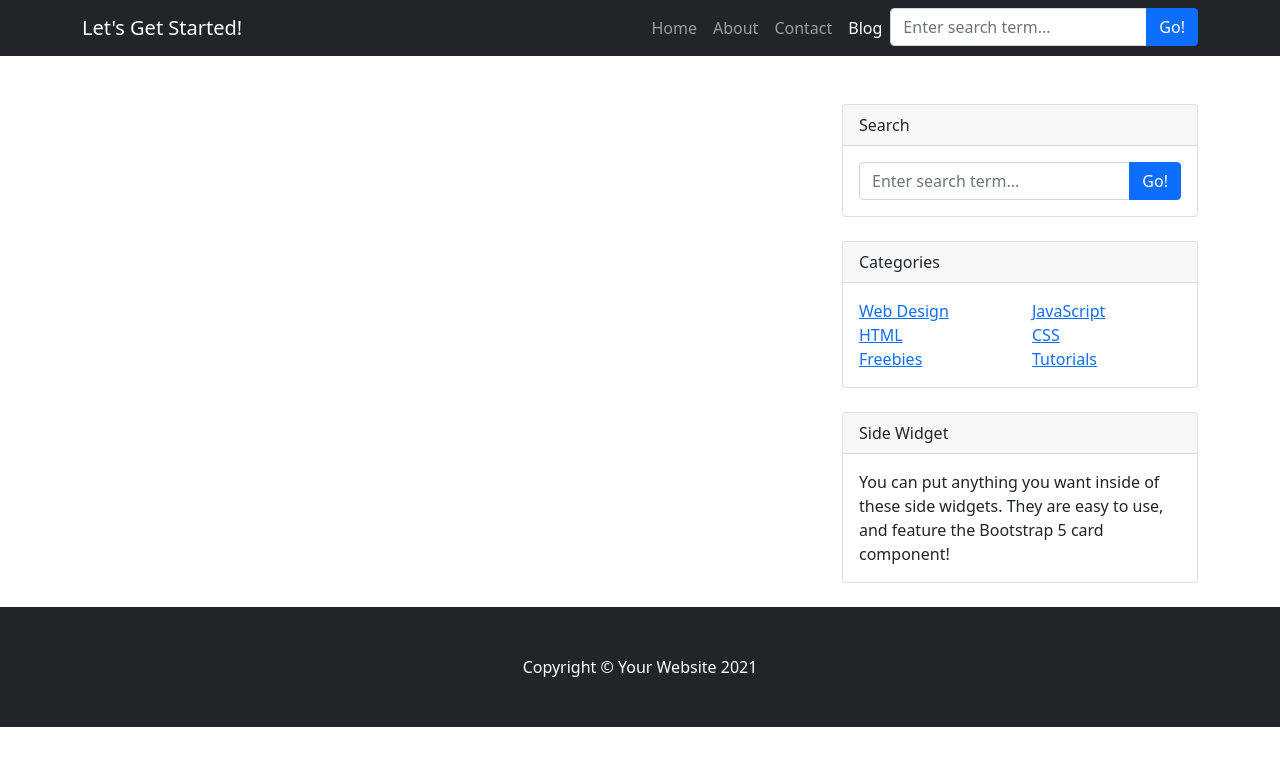
After one commit to Muckesh/DjangoBlog, a Django app: template templates/home.html in a window 1280 px wide. The commit adds this page. Shown: the top 766 px of the page. Run offline with Django 3.2, Linux system fonts and the light colour scheme; the template is opened without the code that fills it, so the values that code supplies are empty; some libraries are stand-ins or nearby versions.

Commit message:
Home Page

```diff
--- a/app/models.py
+++ b/app/models.py
@@ -6,6 +6,7 @@ class BlogPost(models.Model):
     title = models.CharField(max_length=300, null=True, blank=True)
     description = models.TextField(null=True, blank=True)
     author = models.CharField(max_length=200, null=True, blank=True)
+    slug = models.SlugField(max_length=600, null=True, blank=True)
     date = models.DateTimeField(auto_now_add=True)
 
     def __str__(self):
--- a/app/urls.py
+++ b/app/urls.py
@@ -3,5 +3,6 @@ from . import views
 
 urlpatterns = [
     path('', views.Home, name='Home'),
+    path('post/<slug>', views.Post, name='Post'),
 
 ]
--- /dev/null
+++ b/templates/home.html
@@ -0,0 +1,123 @@
+{% load static %}
+<!DOCTYPE html>
+<html lang="en">
+    <head>
+        <meta charset="utf-8" />
+        <meta name="viewport" content="width=device-width, initial-scale=1, shrink-to-fit=no" />
+        <meta name="description" content="" />
+        <meta name="author" content="" />
+        <title>Blog Post - Start Bootstrap Template</title>
+        <!-- Favicon-->
+        <link rel="icon" type="image/x-icon" href="{% static 'assets/favicon.ico' %}" />
+        <!-- Font Awesome Icons -->
+        <link rel="stylesheet" href="https://cdnjs.cloudflare.com/ajax/libs/font-awesome/4.7.0/css/font-awesome.min.css">
+        <!-- Core theme CSS (includes Bootstrap)-->
+        <link href="{% static 'css/styles.css' %}" rel="stylesheet" />
+    </head>
+    <body>
+        <!-- Responsive navbar-->
+        <nav class="navbar navbar-expand-lg navbar-dark bg-dark">
+            <div class="container">
+                <a class="navbar-brand" href="#!">Let's Get Started!</a>
+                <button class="navbar-toggler" type="button" data-bs-toggle="collapse" data-bs-target="#navbarSupportedContent" aria-controls="navbarSupportedContent" aria-expanded="false" aria-label="Toggle navigation"><span class="navbar-toggler-icon"></span></button>
+                <div class="collapse navbar-collapse" id="navbarSupportedContent">
+                    <ul class="navbar-nav ms-auto mb-2 mb-lg-0">
+
+                        <li class="nav-item"><a class="nav-link" href="#">Home</a></li>
+                        <li class="nav-item"><a class="nav-link" href="#!">About</a></li>
+                        <li class="nav-item"><a class="nav-link" href="#!">Contact</a></li>
+                        <li class="nav-item"><a class="nav-link active" aria-current="page" href="#">Blog</a></li>
+                        <li class="nav-item">
+                            <div class="input-group">
+                                <input class="form-control" type="text" placeholder="Enter search term..." aria-label="Enter search term..." aria-describedby="button-search" />
+                                <button class="btn btn-primary" id="button-search" type="button">Go!</button>
+                            </div>
+                        </li>
+                    </ul>
+                </div>
+            </div>
+        </nav>
+        <!-- Page content-->
+        <div class="container mt-5">
+            <div class="row">
+                <div class="col-lg-8">
+                    {% for post in blogs %}
+                    <a href="{% url 'Post' post.slug %}" style="text-decoration: none;">
+                    <div style="background-color: aqua; padding: 20px;margin-bottom: 20px; border-radius: 10px;">
+                        <!-- Post content-->
+                        <article>
+                            <!-- Post header-->
+                            <header class="mb-4">
+                                <!-- Post title-->
+                                <h1 class="fw-bolder mb-1">{{post.title}}</h1>
+                                <!-- Post meta content-->
+                                <div class="text-muted fst-italic mb-2">Posted on {{post.date}} by {{post.author}}</div>
+                                <!-- Post categories-->
+                                <a class="badge bg-secondary text-decoration-none link-light" href="#!">Web Design</a>
+                                <a class="badge bg-secondary text-decoration-none link-light" href="#!">Freebies</a>
+                            </header>
+                            <!-- Preview image figure-->
+                            <figure class="mb-4"><img class="img-fluid rounded" src="https://dummyimage.com/900x400/ced4da/6c757d.jpg" alt="..." /></figure>
+                        </article>
+                        <div style="display: flex; flex-direction: row; justify-content: space-between;">
+                            <i class="fa fa-heart" style="color: red; font-size: 24px;"><br>2,000</i>
+                            <i class="fa fa-comment" style="color: aliceblue; font-size: 24px;">2,000</i>
+                            <i class="fa fa-bookmark" style="color: aliceblue; font-size: 24px;">2,000</i>
+                        </div>
+                    </div>
+                    </a>
+
+                    {% endfor %}
+                </div>
+                <!-- Side widgets-->
+                <div class="col-lg-4">
+                    <!-- Search widget-->
+                    <div class="card mb-4">
+                        <div class="card-header">Search</div>
+                        <div class="card-body">
+                            <div class="input-group">
+                                <input class="form-control" type="text" placeholder="Enter search term..." aria-label="Enter search term..." aria-describedby="button-search" />
+                                <button class="btn btn-primary" id="button-search" type="button">Go!</button>
+                            </div>
+                        </div>
+                    </div>
+                    <!-- Categories widget-->
+                    <div class="card mb-4">
+                        <div class="card-header">Categories</div>
+                        <div class="card-body">
+                            <div class="row">
+                                <div class="col-sm-6">
+                                    <ul class="list-unstyled mb-0">
+                                        <li><a href="#!">Web Design</a></li>
+                                        <li><a href="#!">HTML</a></li>
+                                        <li><a href="#!">Freebies</a></li>
+                                    </ul>
+                                </div>
+                                <div class="col-sm-6">
+                                    <ul class="list-unstyled mb-0">
+                                        <li><a href="#!">JavaScript</a></li>
+                                        <li><a href="#!">CSS</a></li>
+                                        <li><a href="#!">Tutorials</a></li>
+                                    </ul>
+                                </div>
+                            </div>
+                        </div>
+                    </div>
+                    <!-- Side widget-->
+                    <div class="card mb-4">
+                        <div class="card-header">Side Widget</div>
+                        <div class="card-body">You can put anything you want inside of these side widgets. They are easy to use, and feature the Bootstrap 5 card component!</div>
+                    </div>
+                </div>
+            </div>
+        </div>
+        <!-- Footer-->
+        <footer class="py-5 bg-dark">
+            <div class="container"><p class="m-0 text-center text-white">Copyright &copy; Your Website 2021</p></div>
+        </footer>
+        <!-- Bootstrap core JS-->
+        <script src="https://cdn.jsdelivr.net/npm/bootstrap@5.1.3/dist/js/bootstrap.bundle.min.js"></script>
+        <!-- Core theme JS-->
+        <script src="{% static 'js/scripts.js' %}"></script>
+    </body>
+</html>
--- a/templates/index.html
+++ b/templates/index.html
@@ -16,7 +16,7 @@
         <!-- Responsive navbar-->
         <nav class="navbar navbar-expand-lg navbar-dark bg-dark">
             <div class="container">
-                <a class="navbar-brand" href="#!">Let's Get Started!</a>
+                <a class="navbar-brand" href="{% url 'Home' %}">Let's Get Started!</a>
                 <button class="navbar-toggler" type="button" data-bs-toggle="collapse" data-bs-target="#navbarSupportedContent" aria-controls="navbarSupportedContent" aria-expanded="false" aria-label="Toggle navigation"><span class="navbar-toggler-icon"></span></button>
                 <div class="collapse navbar-collapse" id="navbarSupportedContent">
                     <ul class="navbar-nav ms-auto mb-2 mb-lg-0">
@@ -48,7 +48,7 @@
                         <figure class="mb-4"><img class="img-fluid rounded" src="https://dummyimage.com/900x400/ced4da/6c757d.jpg" alt="..." /></figure>
                         <!-- Post content-->
                         <section class="mb-5">
-                            <p class="fs-5 mb-4"><pre style="display:inline-flex;white-space: pre-wrap; word-break:break-word;">{{blog.description}}</pre></p>
+                            <span class="fs-5 mb-4" style="font-family: var(--bs-body-font-family);"><pre style="display:inline-flex;white-space: pre-wrap; word-break:break-word;">{{blog.description}}</pre></span>
                             <h2 class="fw-bolder mb-4 mt-5">I have odd cosmic thoughts every day</h2>
                             <p class="fs-5 mb-4">For me, the most fascinating interface is Twitter. I have odd cosmic thoughts every day and I realized I could hold them to myself or share them with people who might be interested.</p>
                             <p class="fs-5 mb-4">Venus has a runaway greenhouse effect. I kind of want to know what happened there because we're twirling knobs here on Earth without knowing the consequences of it. Mars once had running water. It's bone dry today. Something bad happened there as well.</p>
```
Also changed, not shown: app/views.py (+7 -1 lines), app/migrations/0003_blogpost_slug.py (added), db.sqlite3.
